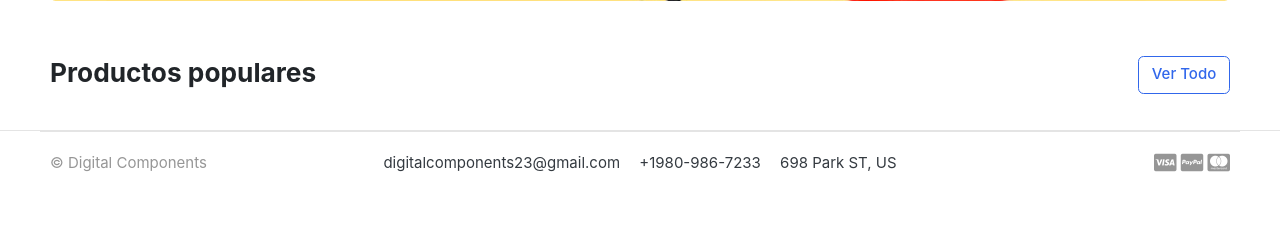
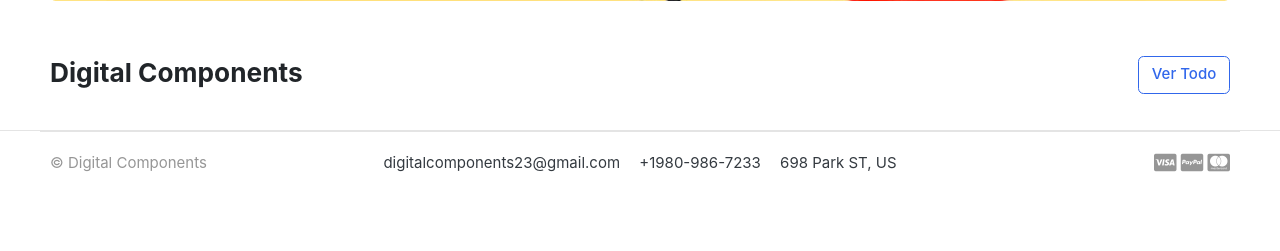
Before and after one commit to JuanFco21/ecommerce-NPBD, a Django app: template templates/home.html in a window 1280 px wide. Shown: the part 432-683 px from the top of the page. Run offline with Django 3.2, Linux system fonts and the light colour scheme; the template is opened without the code that fills it, so the values that code supplies are empty; some libraries are stand-ins or nearby versions; some web fonts are replaced.

Commit message:
Primer Commit

```diff
--- a/templates/home.html
+++ b/templates/home.html
@@ -23,7 +23,7 @@
 
 <header class="section-heading">
 	<a href="{% url 'store' %}" class="btn btn-outline-primary float-right">Ver Todo</a>
-	<h3 class="section-title">Productos populares</h3>
+	<h3 class="section-title">Digital Components</h3>
 </header><!-- sect-heading -->
 
 <div class="row">
```
